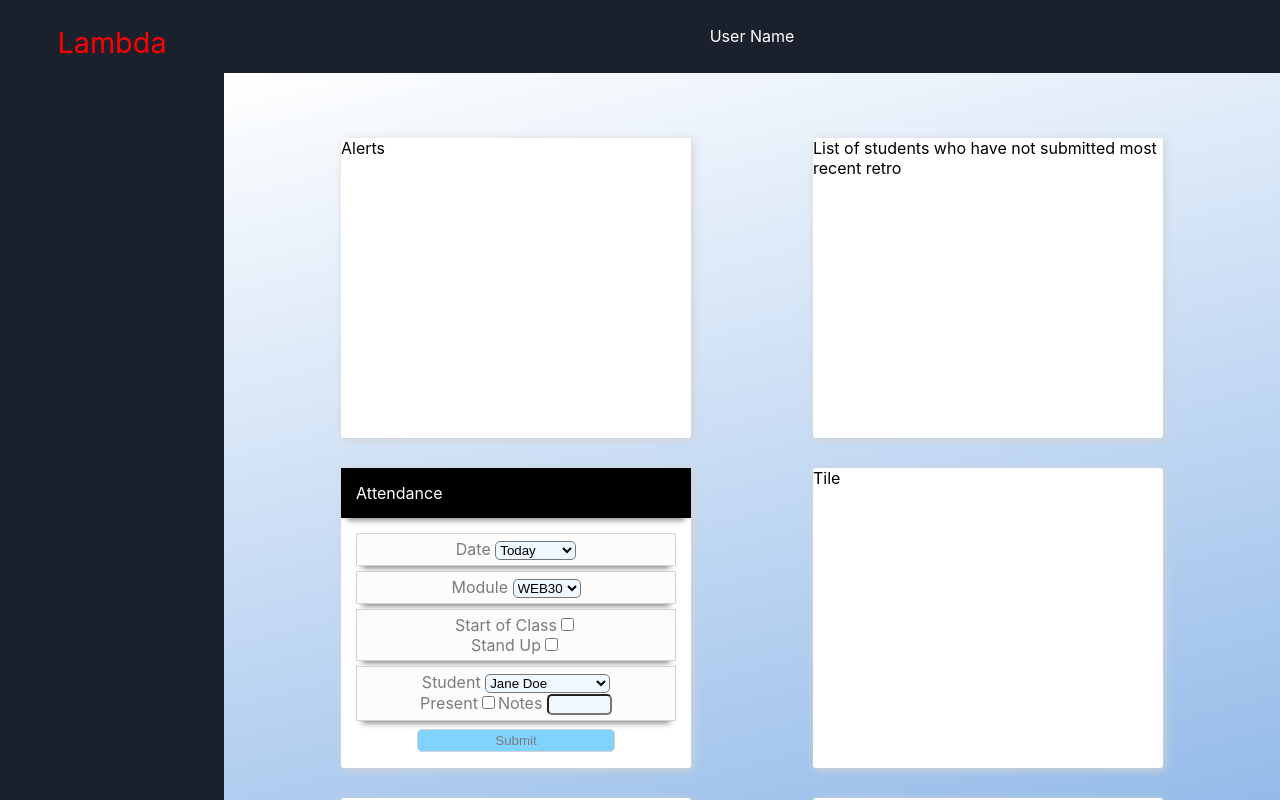
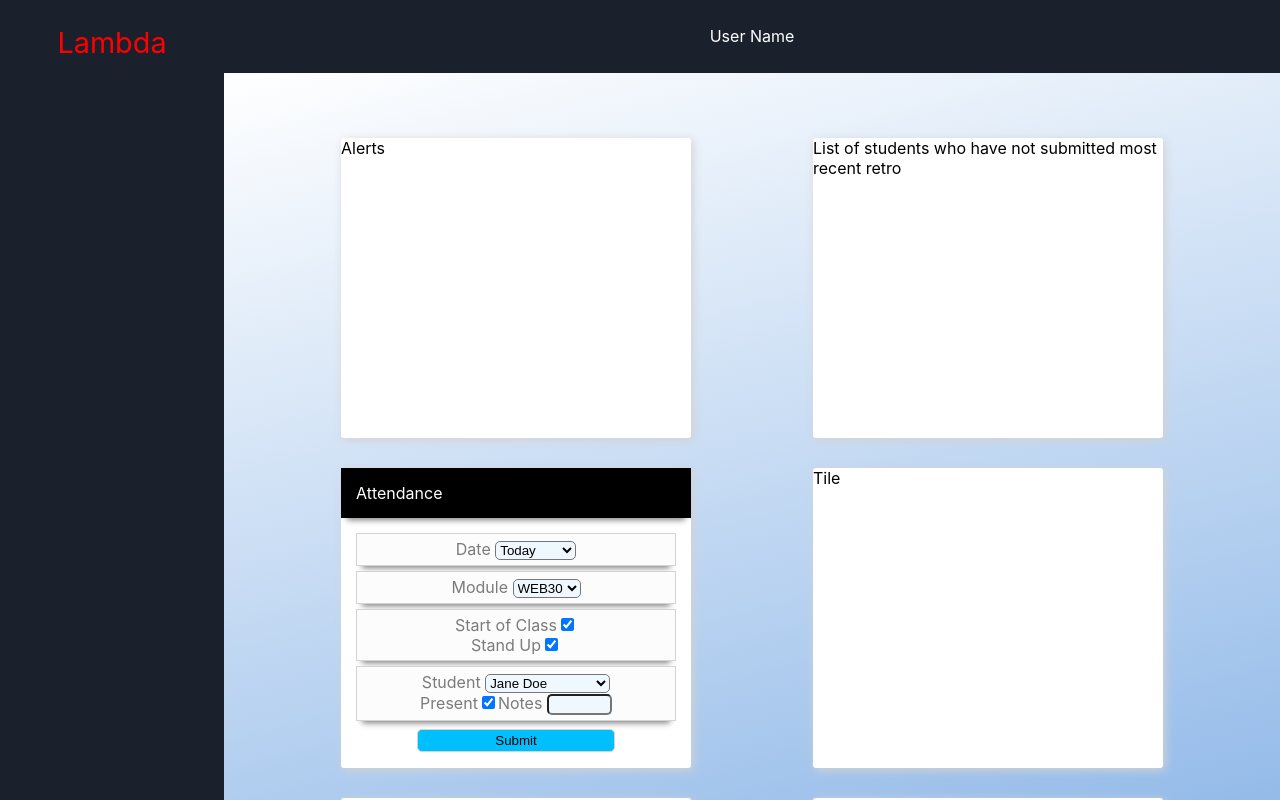
Before and after one commit to TL-Dashboard/frontend, a React (Create React App) app: page / in a window 1280 px wide. Built offline with nearby package versions, Linux system fonts and the light colour scheme.

Commit message:
attendance tile styling changes

```diff
--- a/src/components/Attendance/Attendance.js
+++ b/src/components/Attendance/Attendance.js
@@ -35,21 +35,25 @@ const Wrapper = styled.div`
         border-radius: 5px;
         background-color: #F0F8FF;
     }
+    #startInput, #standInput, #presentInput {
+        cursor: pointer;
+    }
     /*button styling */
     #submit-btn {
-        background-color: #80D3FF;
+        background-color: #00BFFF;
         width: 60%;
         margin-top: 3px;
         padding-top: 3px;
         padding-bottom: 3px;
-        color: #7B7B7B;
+        color: black;
         border: 1px solid lightgray;
+        cursor: pointer;
     }
     /*button hover styling */
     #submit-btn:hover {
-        background-color: #00BFFF;
+        background-color: #80D3FF;
         width: 60%;
-        color: black;
+        color: #7B7B7B;
     }
 `;
 
@@ -80,10 +84,10 @@ const Attendance = () => {
                 </div>
                 <div class="smaller-containers">
                     <label for="startInput">Start of Class</label>
-                        <input type='checkbox' id="startInput" name="startClass" />
+                        <input type='checkbox' id="startInput" name="startClass" defaultChecked />
                     <br/>
                     <label for="standInput">Stand Up</label>
-                        <input type='checkbox' id="standInput" name="standUp" />
+                        <input type='checkbox' id="standInput" name="standUp" defaultChecked />
 
                 </div>
                 <div class="smaller-containers">
@@ -99,7 +103,7 @@ const Attendance = () => {
                             <option value='student8'>Guy Mann</option>
                         </select><br/>
                     <label for="presentInput">Present</label>
-                        <input type='checkbox' id="presentInput" name="present" />
+                        <input type='checkbox' id="presentInput" name="present" defaultChecked />
                     <label>Notes </label>
                         <input type='text' id="notesInput" name="notes" maxLength="35" size="5" />
                 </div>
```
